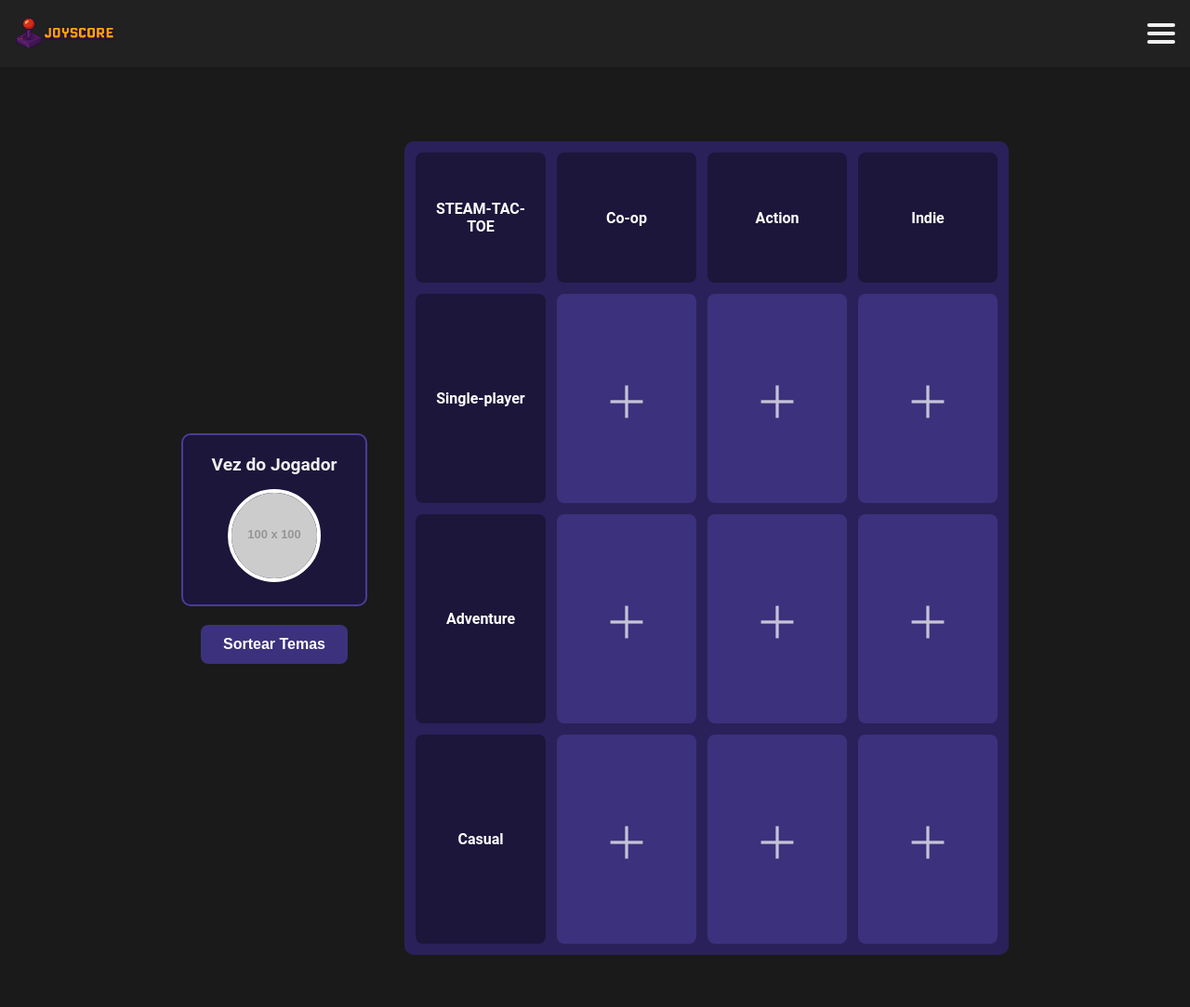
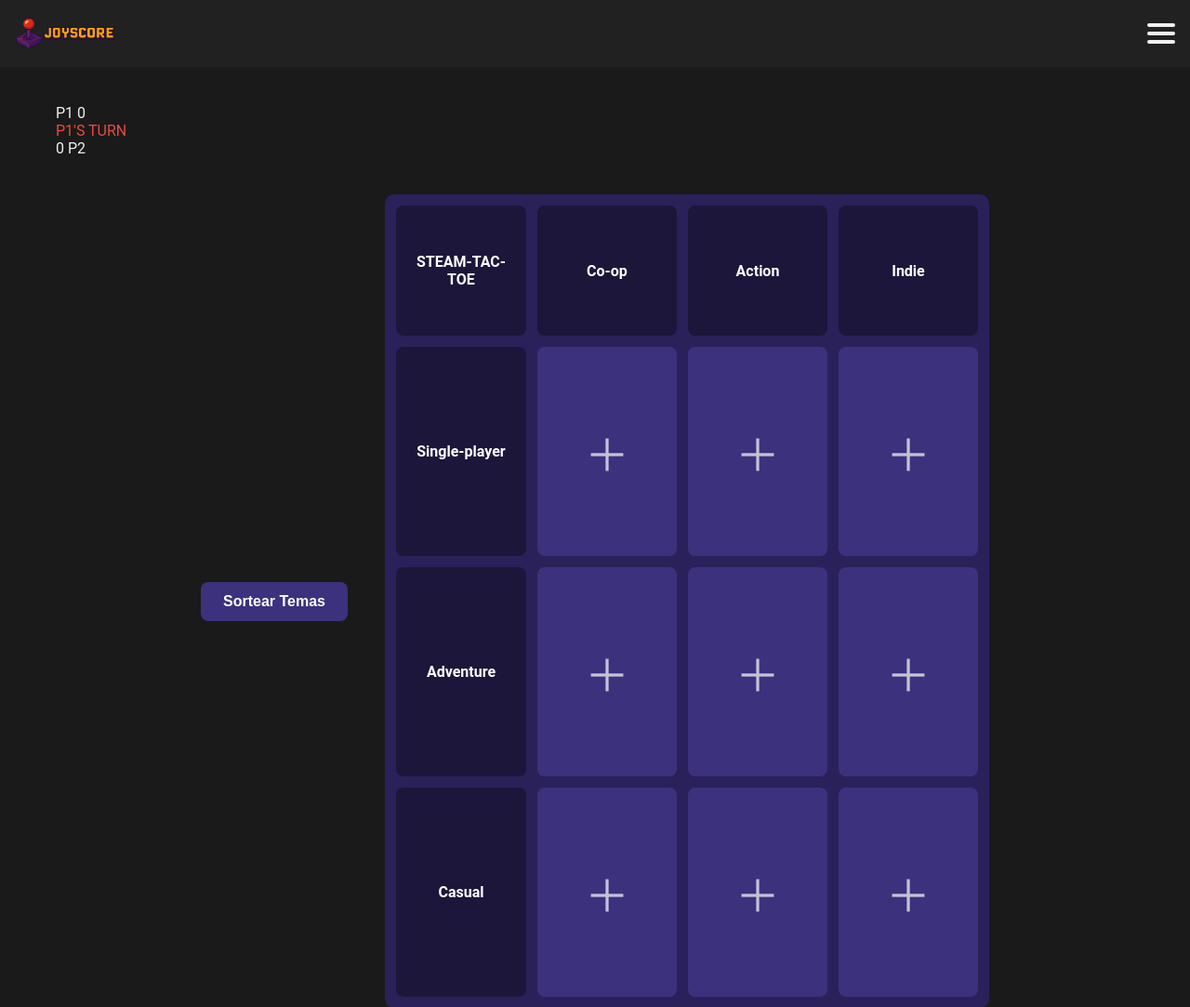
Before and after one commit to Lucascbayma/JoyScore, a Django app: page /steam/steam-tac-toe/ in a window 1280 px wide. Shown: the top 1083 px of the page at 93% size. Run offline with Django 4.2, Linux system fonts and the light colour scheme; grey boxes labelled with a size stand in for pictures from a placeholder-image service; some libraries are stand-ins or nearby versions.

Commit message:
Ajustado visual do placar e local

```diff
--- a/jogos_steam/templates/jogos_steam/steam_tac_toe.html
+++ b/jogos_steam/templates/jogos_steam/steam_tac_toe.html
@@ -7,16 +7,25 @@
 
 {% block content %}
 
+<header class="game-header">
+    <div class="score-box p1-box">
+        <span class="score-label">P1</span>
+        <span id="p1-score" class="score-value">0</span>
+    </div>
+
+    <div class="turn-box">
+        <span id="header-turn-text">P1'S TURN</span>
+    </div>
+
+    <div class="score-box p2-box">
+        <span id="p2-score" class="score-value">0</span>
+        <span class="score-label">P2</span>
+    </div>
+</header>
+
 <div class="game-container">
 
-    <div class="side-panel">
-        <div id="turn-indicator" class="turn-indicator">
-            <h2 id="turn-text">Vez do Jogador</h2>
-            <img id="turn-image" src="https://placehold.co/100x100/e74c3c/FFFFFF?text=P1" alt="Jogador da Vez">
-        </div>
-
-        <button id="resortear-btn" class="resortear-button">Sortear Temas</button>
-    </div>
+    <button id="resortear-btn" class="resortear-button top-button">Sortear Temas</button>
 
     <div class="main-board">
         <div id="game-status-box" class="label-logo">
```
